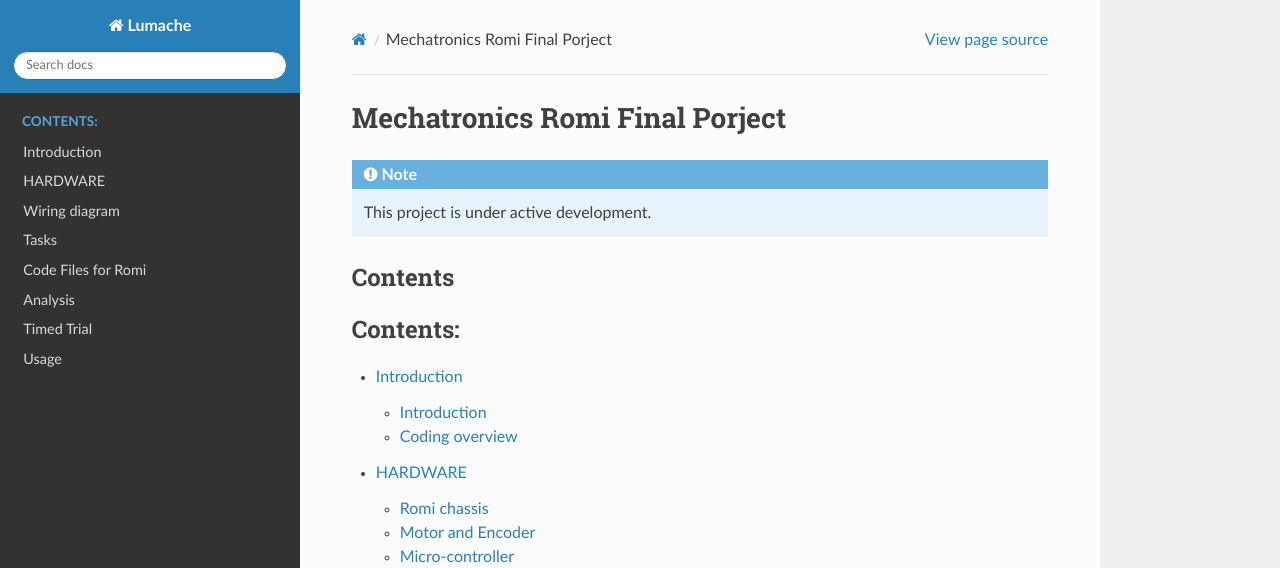
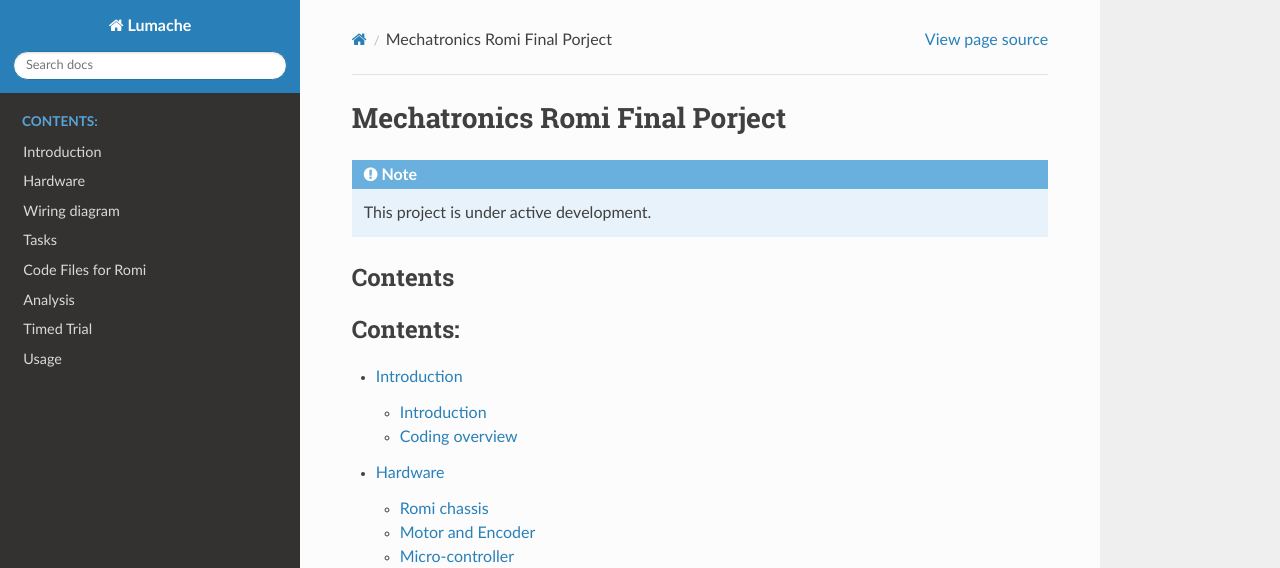
Before and after one commit to jirehevelasquez/mech-romi-files-, a Sphinx documentation site: the page built from docs/source/index.rst, in a window 1280 px wide and 900 px high. Shown: the top 568 px of the window. Built offline with Sphinx 7.4.7 and the Read the Docs theme 3.1.0, drawn with Linux system fonts in a browser that asks for light colours; pages that are not in the unit, such as notebooks, are missing from menus.

```diff
--- a/docs/source/Hardware.rst
+++ b/docs/source/Hardware.rst
@@ -1,4 +1,4 @@
-HARDWARE
+Hardware
 ========================================================
 
 Romi chassis
```
